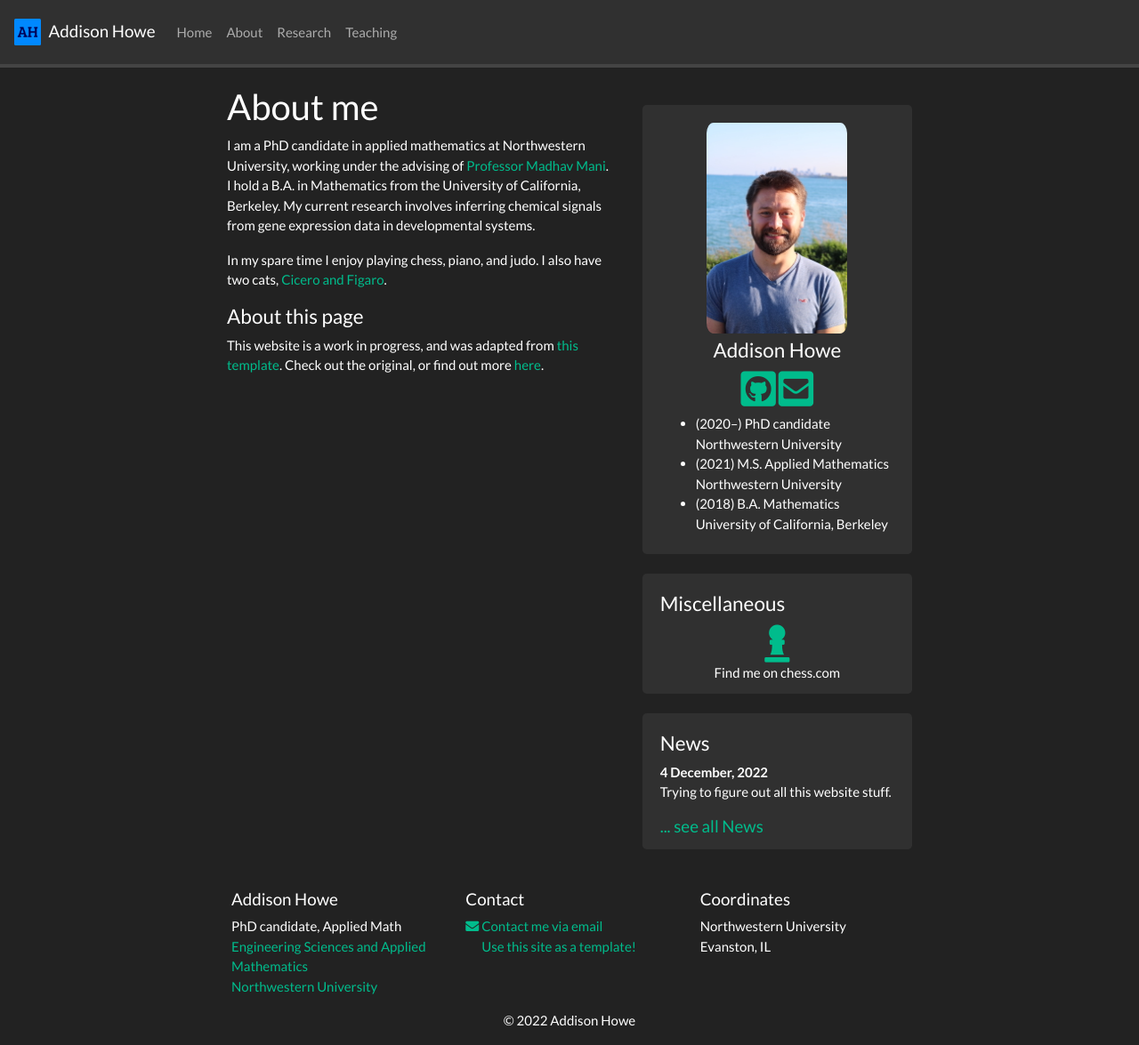
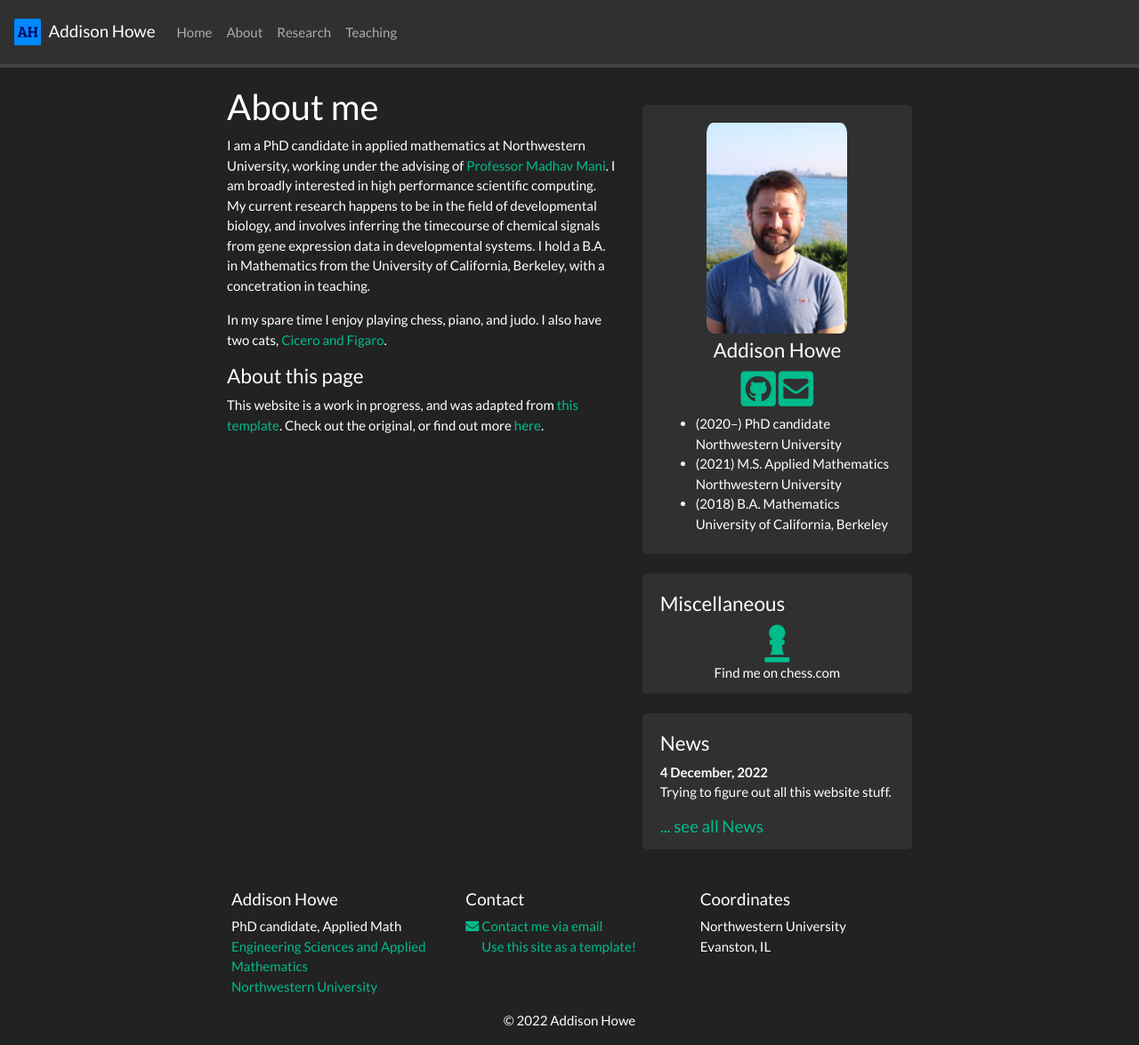
Before and after one commit to AddisonHowe/addisonhowe.github.io, a Jekyll site: the page built from _pages/home.md, in a window 1280 px wide and 1175 px high. Shown: the whole window at 89% size. Built offline with Jekyll 4.4.1, drawn with Linux system fonts in a browser that asks for light colours; nearby versions of some CDN libraries; a style sheet for code colours, icons or effects is not loaded.

Commit message:
added to about me page

```diff
--- a/_pages/home.md
+++ b/_pages/home.md
@@ -7,8 +7,7 @@ permalink: /
 
 ## About me
 
-I am a PhD candidate in applied mathematics at Northwestern University, working under the advising of <a href="https://www.madhavmani.com/" target="_blank">Professor Madhav Mani</a>.\\
-I hold a B.A. in Mathematics from the University of California, Berkeley. My current research involves inferring chemical signals from gene expression data in developmental systems.
+I am a PhD candidate in applied mathematics at Northwestern University, working under the advising of <a href="https://www.madhavmani.com/" target="_blank">Professor Madhav Mani</a>. I am broadly interested in high performance scientific computing. My current research happens to be in the field of developmental biology, and involves inferring the timecourse of chemical signals from gene expression data in developmental systems. I hold a B.A. in Mathematics from the University of California, Berkeley, with a concetration in teaching.
 
 In my spare time I enjoy playing chess, piano, and judo. I also have two cats, <a href="/cats/" target="_blank">Cicero and Figaro</a>.
 
```
